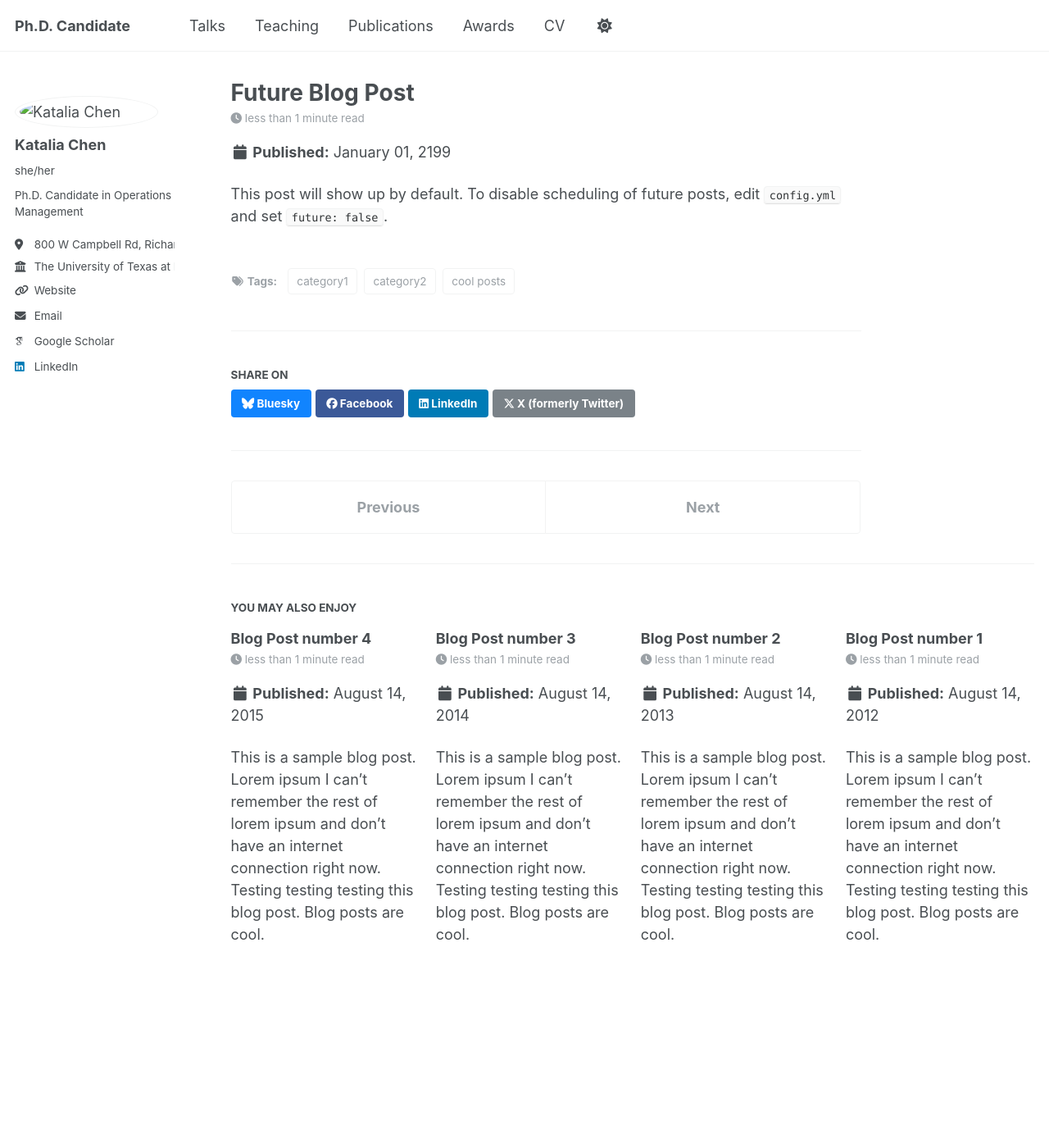
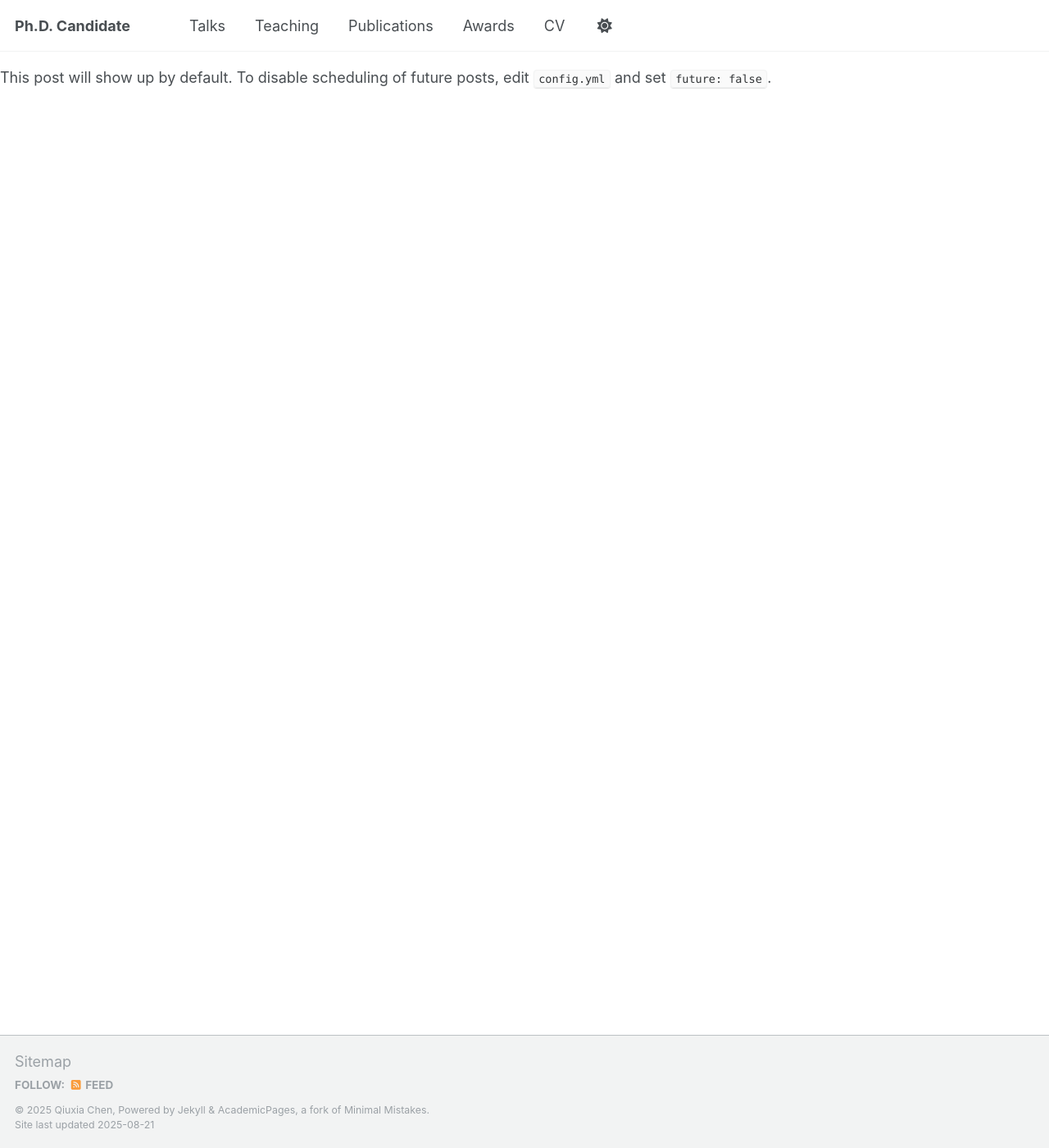
Before and after one commit to qxc2/kataliachen, a Jekyll site: the page built from _posts/2199-01-01-future-post.md, in a window 1280 px wide and 1400 px high. Shown: the whole window at 82% size. Built offline with Jekyll 4.4.1, drawn with Linux system fonts in a browser that asks for light colours; some web fonts are replaced; our own code applies the rules of GitHub Pages for plain Markdown files; part of the change alters nothing that is shown.

Commit message:
Update _config.yml

```diff
--- a/_config.yml
+++ b/_config.yml
@@ -235,16 +235,16 @@ collections:
 # These settings control how pages and collections are included in the site
 defaults:
   # _posts
-  - scope:
-      path: ""
-      type: posts
-    values:
-      layout: single
-      author_profile: true
-      read_time: true
-      comments: true
-      share: true
-      related: true
+  #- scope:
+   #   path: ""
+    #  type: posts
+    #values:
+    #  layout: single
+    #  author_profile: true
+     # read_time: true
+     # comments: true
+     # share: true
+     # related: true
   # _pages
   - scope:
       path: ""
@@ -271,13 +271,13 @@ defaults:
       share: true
       comments: true
   # _portfolio
-  - scope:
-      path: ""
-      type: portfolio
-    values:
-      layout: single
-      author_profile: true
-      share: true
+#  - scope:
+ #     path: ""
+  #    type: portfolio
+   # values:
+    #  layout: single
+     # author_profile: true
+      #share: true
       comment: true
   # _talks
   - scope:
```
